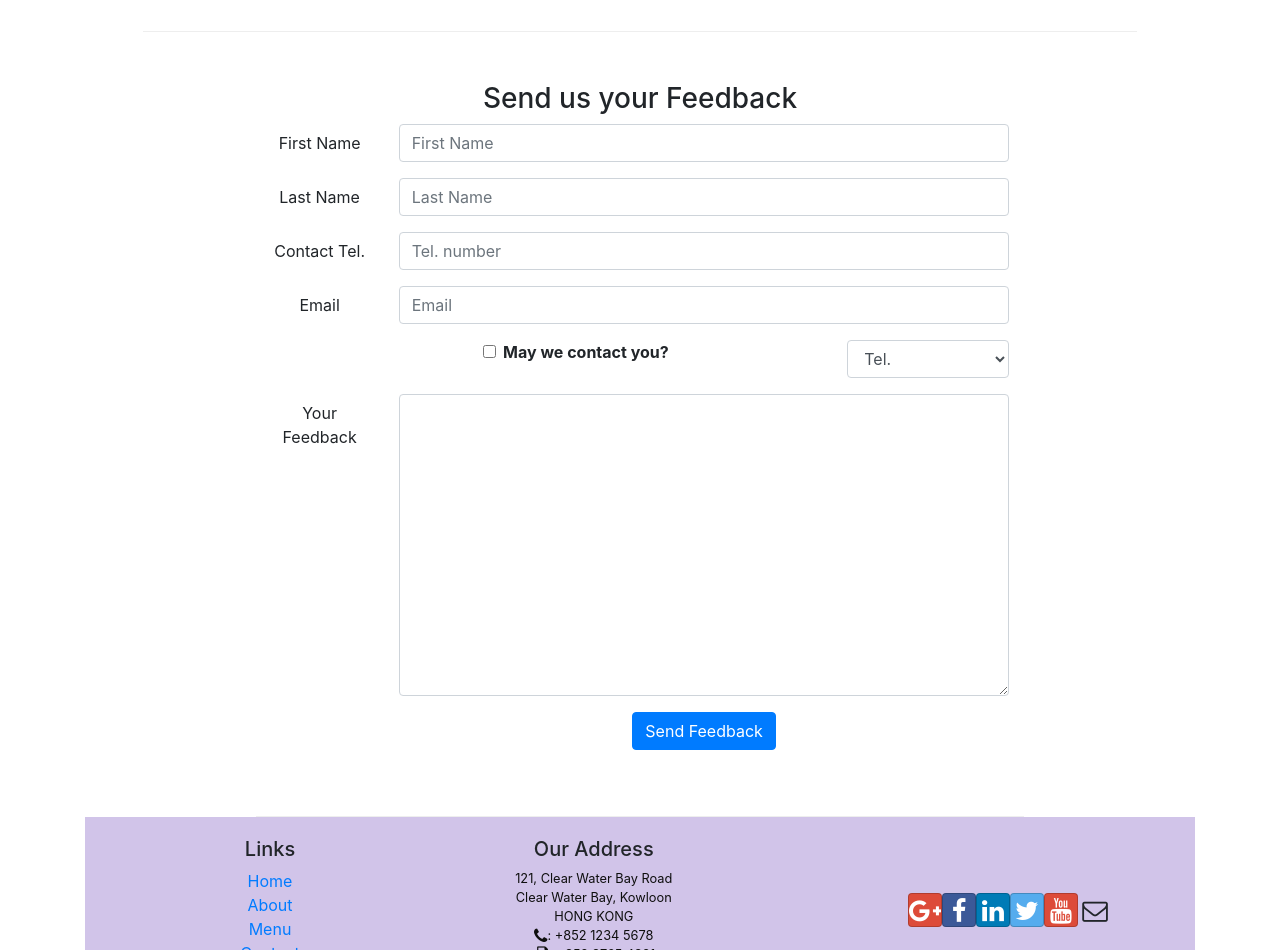
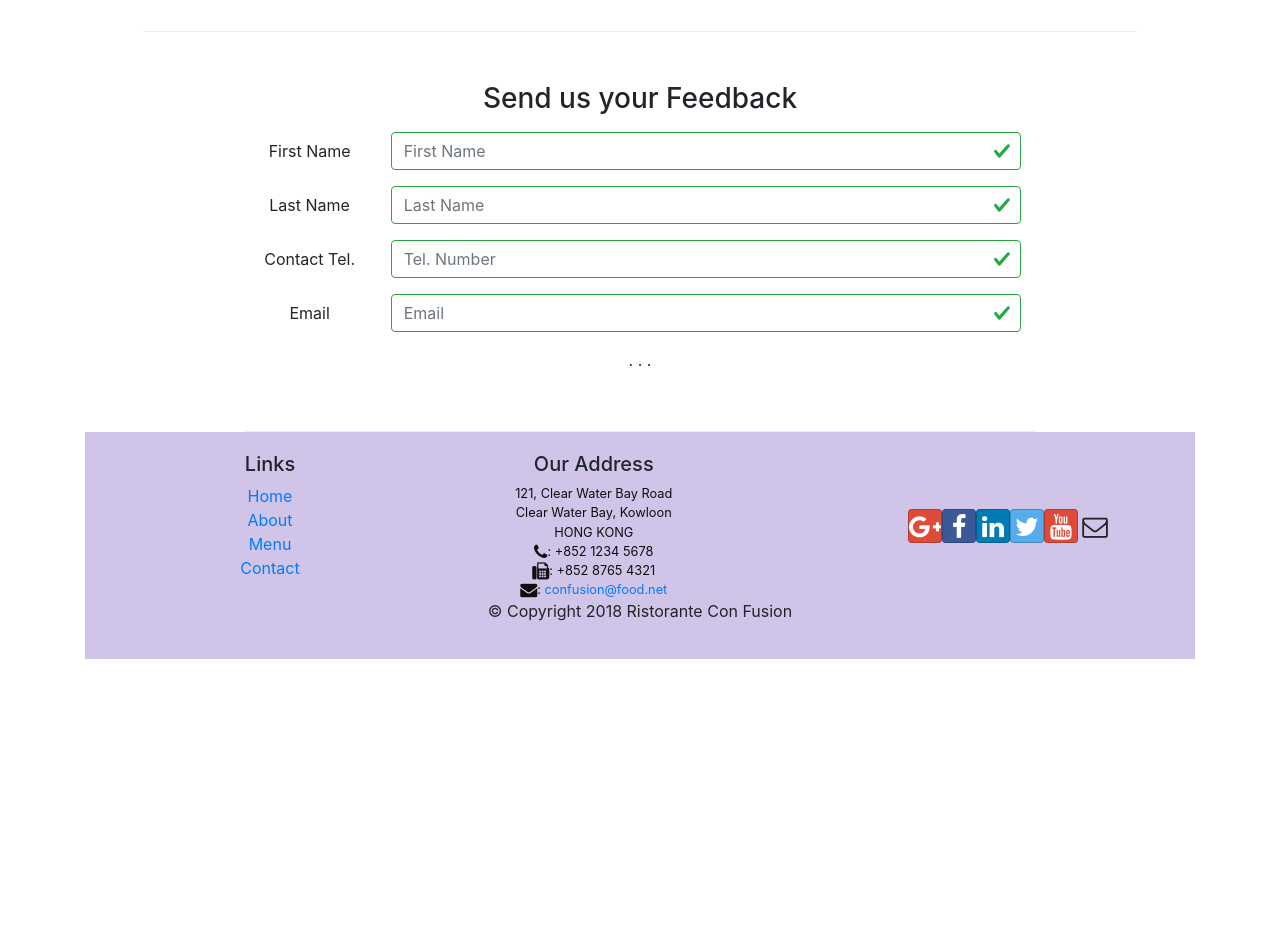
Before and after one commit to dchunawala/confusion, a React (Create React App) app: page /contactus in a window 1280 px wide. Shown: the part 840-1790 px from the top of the page. After the commit the page ends 1499 px from the top, so only its background shows below. Built offline with nearby package versions, Linux system fonts and the light colour scheme.

Commit message:
controlled form validation

```diff
--- a/src/components/ContactComponent.js
+++ b/src/components/ContactComponent.js
@@ -1,5 +1,5 @@
 import React, { Component } from 'react';
-import { Breadcrumb, BreadcrumbItem, Button, Form, FormGroup, Label, Input, Col } from 'reactstrap';
+import { Breadcrumb, BreadcrumbItem, Button, Form, FormGroup, Label, Input, Col, FormFeedback } from 'reactstrap';
 import { Link } from 'react-router-dom';
 
 class Contact extends Component {
@@ -14,7 +14,13 @@
             email: '',
             agree: false,
             contactType: 'Tel.',
-            message: ''
+            message: '',
+            touched: {
+                firstname: false,
+                lastname: false,
+                telnum: false,
+                email: false
+            }
         };
 
         this.handleInputChange = this.handleInputChange.bind(this);
@@ -38,7 +44,46 @@
         event.preventDefault();
     }
 
+    validate(firstname, lastname, telnum, email) {
+
+        const errors = {
+            firstname: '',
+            lastname: '',
+            telnum: '',
+            email: ''
+        };
+
+        if (this.state.touched.firstname && firstname.length < 3)
+            errors.firstname = 'First Name should be >= 3 characters';
+        else if (this.state.touched.firstname && firstname.length > 10)
+            errors.firstname = 'First Name should be <= 10 characters';
+
+        if (this.state.touched.lastname && lastname.length < 3)
+            errors.lastname = 'Last Name should be >= 3 characters';
+        else if (this.state.touched.lastname && lastname.length > 10)
+            errors.lastname = 'Last Name should be <= 10 characters';
+
+        const reg = /^\d+$/;
+        if (this.state.touched.telnum && !reg.test(telnum))
+            errors.telnum = 'Tel. Number should contain only numbers';
+
+        if (this.state.touched.email && email.split('').filter(x => x === '@').length !== 1)
+            errors.email = 'Email should contain a @';
+
+        return errors;
+    }
+
+
+    handleBlur = (field) => (evt) => {
+        this.setState({
+            touched: { ...this.state.touched, [field]: true },
+        });
+    }
+
     render() {
+
+        const errors = this.validate(this.state.firstname, this.state.lastname, this.state.telnum, this.state.email);
+
         return (
             <div className="container">
                 <div className="row" >
@@ -91,7 +136,11 @@
                                         <Input type="text" id="firstname" name="firstname"
                                             placeholder="First Name"
                                             value={this.state.firstname}
+                                            valid={errors.firstname === ''}
+                                            invalid={errors.firstname !== ''}
+                                            onBlur={this.handleBlur('firstname')}
                                             onChange={this.handleInputChange} />
+                                        <FormFeedback>{errors.firstname}</FormFeedback>
                                     </Col>
                                 </FormGroup>
                                 <FormGroup row>
@@ -100,16 +149,24 @@
                                         <Input type="text" id="lastname" name="lastname"
                                             placeholder="Last Name"
                                             value={this.state.lastname}
+                                            valid={errors.lastname === ''}
+                                            invalid={errors.lastname !== ''}
+                                            onBlur={this.handleBlur('lastname')}
                                             onChange={this.handleInputChange} />
+                                        <FormFeedback>{errors.lastname}</FormFeedback>
                                     </Col>
                                 </FormGroup>
                                 <FormGroup row>
                                     <Label htmlFor="telnum" md={2}>Contact Tel.</Label>
                                     <Col md={10}>
                                         <Input type="tel" id="telnum" name="telnum"
-                                            placeholder="Tel. number"
+                                            placeholder="Tel. Number"
                                             value={this.state.telnum}
+                                            valid={errors.telnum === ''}
+                                            invalid={errors.telnum !== ''}
+                                            onBlur={this.handleBlur('telnum')}
                                             onChange={this.handleInputChange} />
+                                        <FormFeedback>{errors.telnum}</FormFeedback>
                                     </Col>
                                 </FormGroup>
                                 <FormGroup row>
@@ -118,46 +175,15 @@
                                         <Input type="email" id="email" name="email"
                                             placeholder="Email"
                                             value={this.state.email}
+                                            valid={errors.email === ''}
+                                            invalid={errors.email !== ''}
+                                            onBlur={this.handleBlur('email')}
                                             onChange={this.handleInputChange} />
+                                        <FormFeedback>{errors.email}</FormFeedback>
                                     </Col>
                                 </FormGroup>
-                                <FormGroup row>
-                                    <Col md={{ size: 6, offset: 2 }}>
-                                        <FormGroup check>
-                                            <Label check>
-                                                <Input type="checkbox"
-                                                    name="agree"
-                                                    checked={this.state.agree}
-                                                    onChange={this.handleInputChange} /> {' '}
-                                                <strong>May we contact you?</strong>
-                                            </Label>
-                                        </FormGroup>
-                                    </Col>
-                                    <Col md={{ size: 3, offset: 1 }}>
-                                        <Input type="select" name="contactType"
-                                            value={this.state.contactType}
-                                            onChange={this.handleInputChange}>
-                                            <option>Tel.</option>
-                                            <option>Email</option>
-                                        </Input>
-                                    </Col>
-                                </FormGroup>
-                                <FormGroup row>
-                                    <Label htmlFor="message" md={2}>Your Feedback</Label>
-                                    <Col md={10}>
-                                        <Input type="textarea" id="message" name="message"
-                                            rows="12"
-                                            value={this.state.message}
-                                            onChange={this.handleInputChange}></Input>
-                                    </Col>
-                                </FormGroup>
-                                <FormGroup row>
-                                    <Col md={{ size: 10, offset: 2 }}>
-                                        <Button type="submit" color="primary">
-                                            Send Feedback
-                                    </Button>
-                                    </Col>
-                                </FormGroup>
+
+                                . . .
                             </Form>
                         </div>
                     </div>
```
